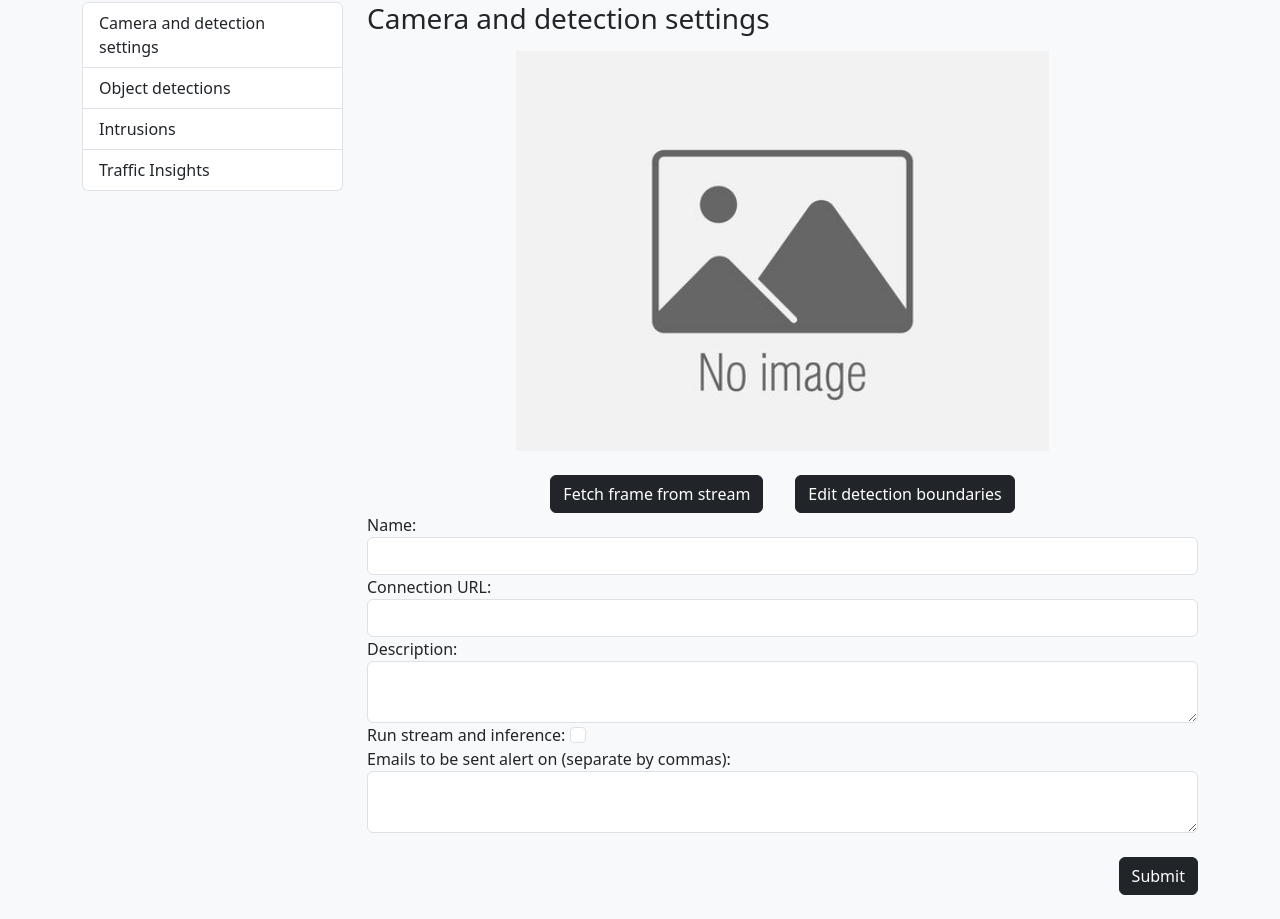
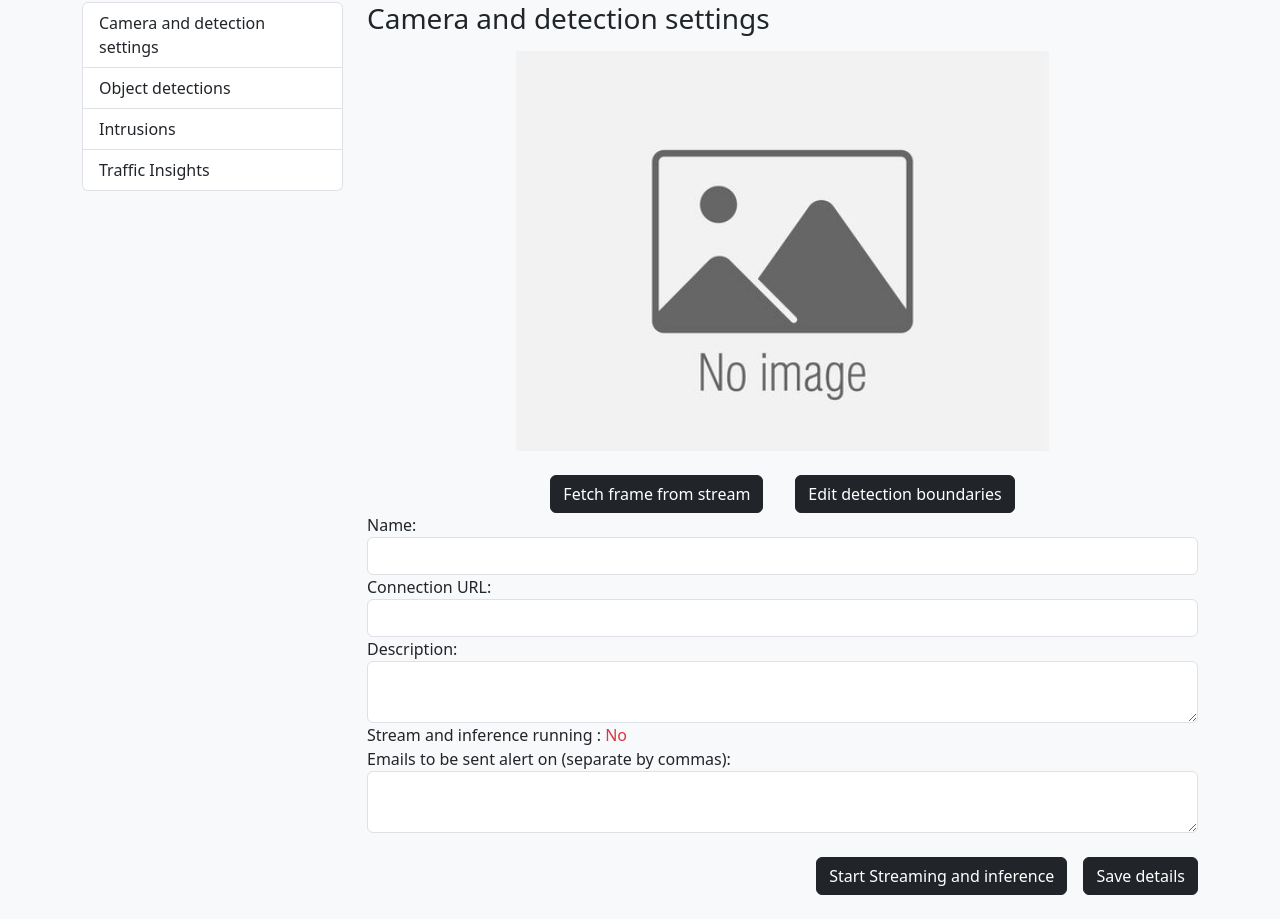
Before and after one commit to Aditya-1208/SurveilHub, a Flask app: template app/templates/camera/settings.html in a window 1280 px wide. Shown: the part 77-996 px from the top of the page. Run offline with Flask 3, Linux system fonts and the light colour scheme; the template is opened without the code that fills it, so the values that code supplies are empty; parts of the project's set-up code (start-up, migrations or seed data) failed here and were passed over.

Commit message:
add stream and button inference and just show the state in form

```diff
--- a/app/templates/camera/settings.html
+++ b/app/templates/camera/settings.html
@@ -36,8 +36,8 @@
     </div>
 
     <div class="form-group">
-        <label for="state">Run stream and inference:</label>
-        <input type="checkbox" id="state" name="state" {% if camera.state %}checked{% endif %} class="form-check-input">
+        <p class="mb-0">Stream and inference running : <span
+                class="text-{{'success' if camera.state else 'danger'}}">{{"Yes" if camera.state else "No"}}</span></p>
     </div>
 
     <input type="hidden" id="regions" name="regions" value="{{ camera.get_regions() | tojson }}">
@@ -48,8 +48,9 @@
         <textarea id="alert_emails" name="alert_emails"
             class="form-control">{{ camera.get_alert_emails() | join(', ') }}</textarea>
     </div>
-    <div class="d-flex justify-content-end">
-        <button type="submit" class="btn btn-dark">Submit</button>
+    <div class="d-flex justify-content-end" style="gap: 1rem;">
+        <button class="btn btn-dark">Start Streaming and inference</button>
+        <button type="submit" class="btn btn-dark">Save details</button>
     </div>
 </form>
 
```
